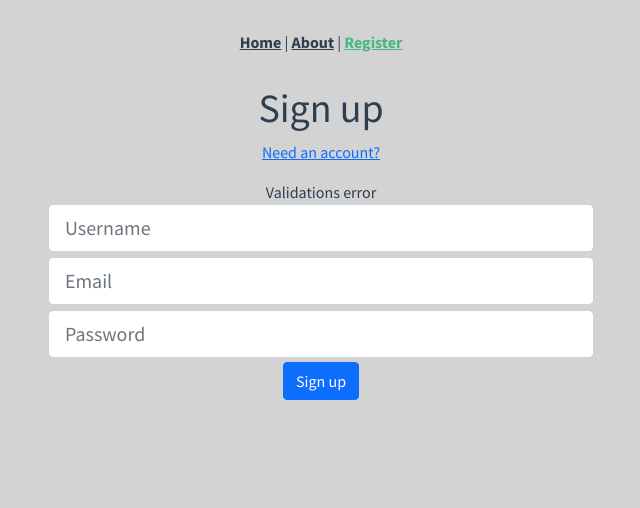
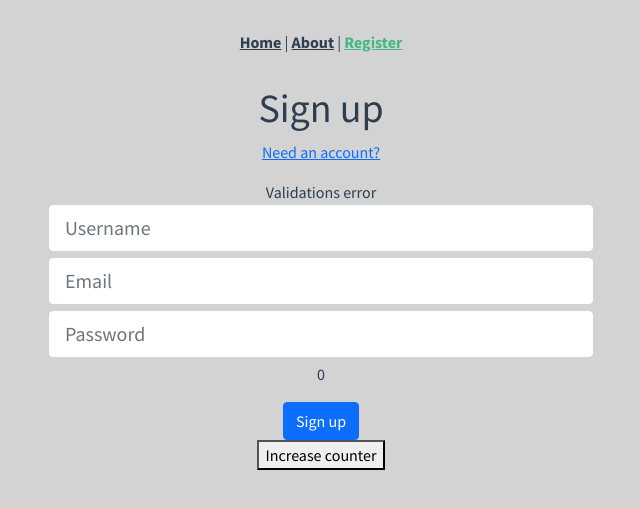
Before and after one commit to seriiserii825/mediumclone_vue, a Vue app: page /#/register in a window 1280 px wide. Shown: the top 508 px of the page, without its empty margins (319-959 px from the left). Built offline with nearby package versions, Linux system fonts and the light colour scheme; a web font is replaced by a local one.

Commit message:
register page

```diff
--- a/src/store/index.js
+++ b/src/store/index.js
@@ -4,12 +4,17 @@ import Vuex from 'vuex'
 Vue.use(Vuex)
 
 export default new Vuex.Store({
-  state: {
+  state: {counter: 0},
+  getters: {
+    counter(state) {
+      return state.counter
+    }
   },
   mutations: {
+    increment(state) {
+      state.counter++
+    }
   },
-  actions: {
-  },
-  modules: {
-  }
+  actions: {},
+  modules: {}
 })
--- a/src/views/Register.vue
+++ b/src/views/Register.vue
@@ -30,8 +30,10 @@
                 placeholder="Password"
               />
             </fieldset>
+            <p>{{ counter }}</p>
             <button class="btn btn-primary pull-xs-right">Sign up</button>
           </form>
+          <button @click="increaseCounter">Increase counter</button>
         </div>
       </div>
     </div>
@@ -42,6 +44,14 @@ export default {
   name: 'McvRegister',
   methods: {
     onSubmit() {},
+    increaseCounter() {
+      this.$store.commit('increment')
+    },
+  },
+  computed: {
+    counter() {
+      return this.$store.getters.counter
+    },
   },
 }
 </script>
```
